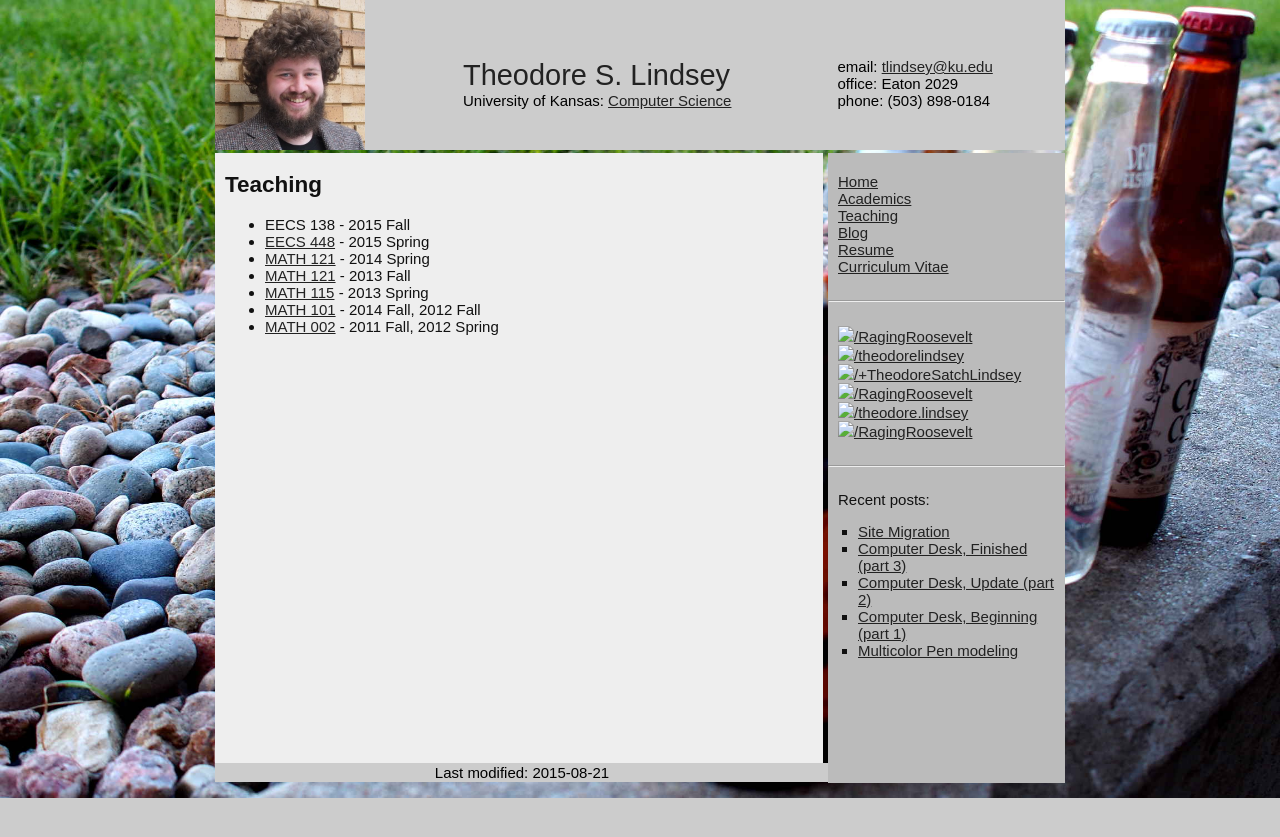
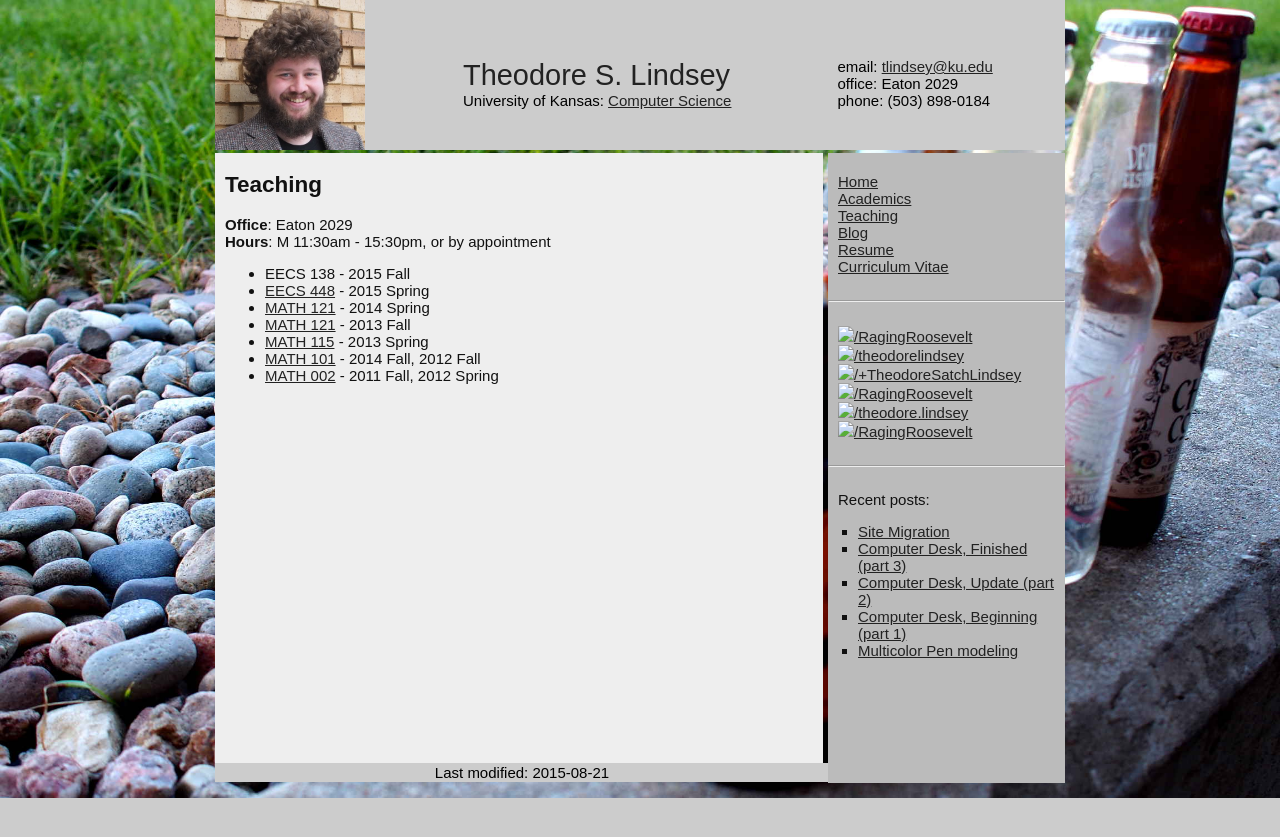
Before and after one commit to RagingRoosevelt/RagingRoosevelt.github.io, a Jekyll site: the page built from teaching/index.html, in a window 1280 px wide. Shown: the top 837 px of the page. Built offline with Jekyll 4.4.1, drawn with Linux system fonts in a browser that asks for light colours.

Commit message:
added additional teaching info

```diff
--- a/teaching/index.html
+++ b/teaching/index.html
@@ -6,6 +6,12 @@ last_modified_at: 2015-08-21
 ---
 
 <h2>Teaching</h2>
+
+<p>
+<b>Office</b>: Eaton 2029<br />
+<b>Hours</b>: M 11:30am - 15:30pm, or by appointment
+</p>
+
 <p><ul>
     <li>EECS 138 - 2015 Fall
     <li><a href="/teaching/2015S-EECS448/">EECS 448</a> - 2015 Spring
```
